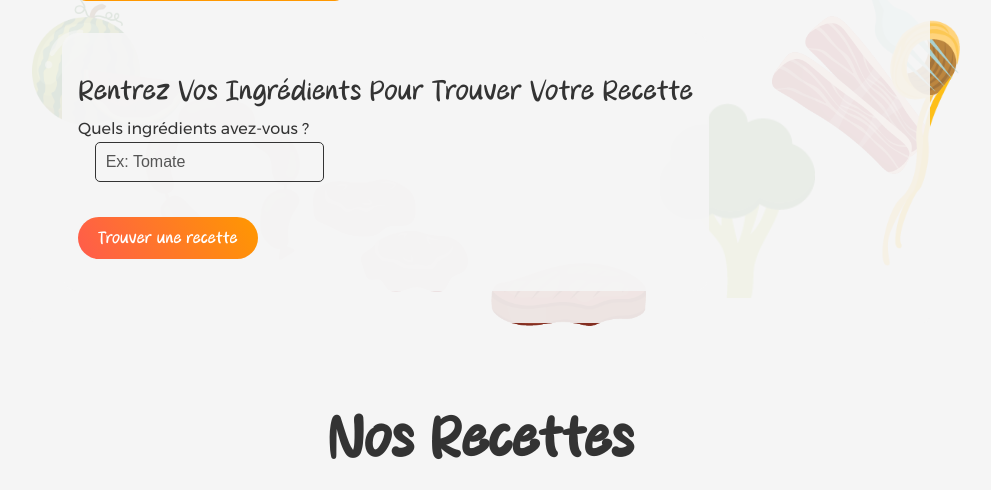
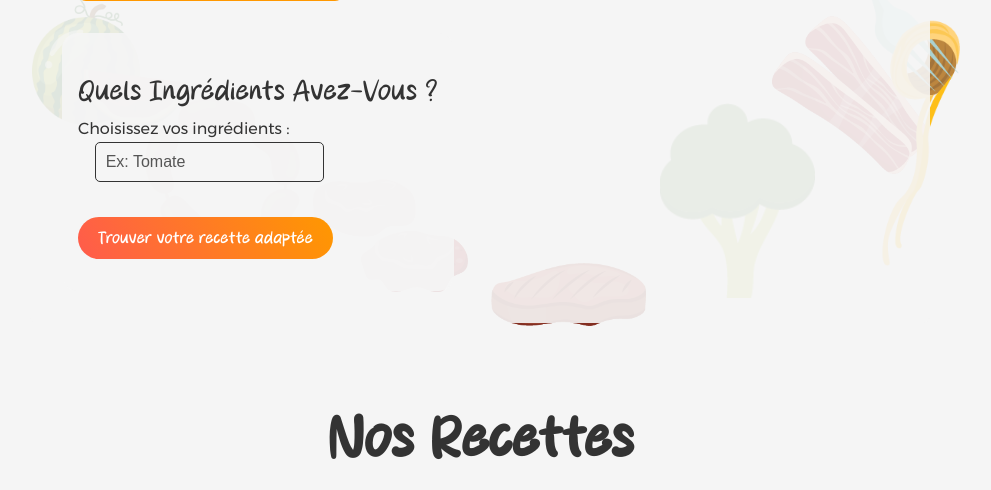
Before and after one commit to agweb12/recettesaipoo, a PHP site: page /recettesaipoo/ in a window 1280 px wide. Shown: the part 199-689 px from the top of the page, without its empty margins (160-1151 px from the left). Run offline with PHP 8.4, Linux system fonts and the light colour scheme; the visitor is signed in with stand-in values (Sample User, id 1); data comes from the database, SQL or seed files in the repository; data that the repository does not hold is empty; some web fonts are replaced.

Commit message:
version 1.0

```diff
--- a/app/controllers/HomeController.php
+++ b/app/controllers/HomeController.php
@@ -20,9 +20,21 @@
 
     public function index() {
         // Traitement du formulaire d'ingrédients
-        if($this->isLoggedIn() && isset($_POST['submit_ingredients']) && !empty($_POST['ingredients'])) {
-            $this->processIngredientForm();
-            return; // Redirection déjà effectuée dans processIngredientForm
+        if($this->isLoggedIn() && isset($_POST['submit_ingredients']) && !empty($_POST['ingredients'])){
+            // Vérifier qu'au moins un ingrédient valide est présent
+            $hasValidIngredient = false;
+            foreach($_POST['ingredients'] as $ingredient){
+                if(!empty($ingredient)){
+                    $hasValidIngredient = true; // Au moins un ingrédient est valide
+                    break; // Pour éviter de continuer à vérifier les autres ingrédients si un valide est trouvé
+                }
+            }
+
+            if($hasValidIngredient){
+                $this->processIngredientForm();
+                return; // Redirection déjà effectuée dans processIngredientForm
+            }
+
         }
 
         // Récupération des recettes populaires et récentes
--- a/app/models/Ingredients.php
+++ b/app/models/Ingredients.php
@@ -77,6 +77,10 @@
 
      public function addUserIngredients(int $userId, array $ingredients): int // retourne le nombre de lignes affectées
     {
+        // Vérifier si le tableau d'ingrédients est vide
+        if (empty($ingredients) || count(array_filter($ingredients)) === 0) {
+            return 0; // Retourner 0 si aucun ingrédient valide
+        }
         $sql = "INSERT INTO liste_personnelle_ingredients (id_utilisateur, id_ingredient, quantite, date_creation) VALUES (:id_utilisateur, :id_ingredient, :quantite, NOW())";
         $stmt = $this->db->prepare($sql);
 
@@ -97,7 +101,7 @@
             }
         }
         // $result est un booléen qui indique si l'insertion a réussi pour tous les ingrédients
-        return $result;
+            return (int)$result; // Convertir le résultat booléen en entier (1 pour succès, 0 pour échec)
     }
 
     /**
--- a/app/views/accueil.php
+++ b/app/views/accueil.php
@@ -3,8 +3,8 @@
         <?php if(isset($isLoggedIn) && $isLoggedIn): ?>
         <p class="alert alert-warning">Bonjour <?= $user['prenom'] ?>, vous êtes connecté !</p>
         <form action="<?= RACINE_SITE ?>" method="post" id="formIngredients">
-            <h4>Rentrez vos ingrédients pour trouver votre recette</h4>
-            <label for="ingredients">Quels ingrédients avez-vous ?</label>
+            <h4>Quels ingrédients avez-vous ?</h4>
+            <label for="ingredients">Choisissez vos ingrédients :</label>
             <div id="ingredients-container">
                 <div class="ingredient-input-group">
                     <div class="inputBox">
@@ -15,7 +15,7 @@
                 </div>
             </div>
             <div class="selected-ingredients"></div>
-            <button type="submit" name="submit_ingredients">Trouver une recette</button>
+            <button type="submit" name="submit_ingredients">Trouver votre recette adaptée</button>
         </form>
         <?php else: ?>
             <h1>Recettes AI</h1>
@@ -63,8 +63,8 @@
     <a href="<?= RACINE_SITE ?>recettes" class="cta">Vous pouvez également rechercher des recettes</a>
 </section>
 <section class="features">
-    <h2>nos fonctionnalités</h2>
-    <p>Nous proposons plusieurs fonctionnalités pour vous aider à trouver la recette parfaite :</p>
+    <h2>comment ça marche ?</h2>
+    <p>Nous proposons plusieurs solutions pour vous aider à trouver la recette parfaite :</p>
     <div class="features-carousel">
         <div class="features-carousel-container">
             <div class="feature-slide">
@@ -74,7 +74,7 @@
             </div>
             <div class="feature-slide">
                 <i class="fi fi-sr-shopping-cart"></i>
-                <strong>Liste d'ingrédients Personnelles</strong>
+                <strong>Liste personnelle d'ingrédient</strong>
                 <p>Créez votre liste d'ingrédients à partir des ingrédients existants, et retrouver les recettes correspondantes à votre liste.</p>
             </div>
             <div class="feature-slide">
--- a/app/views/recettes.php
+++ b/app/views/recettes.php
@@ -207,8 +207,8 @@
 <!-- Fin de la section des recettes -->
 <!-- Carousel des fonctionnalités -->
 <section class="features">
-    <h2>nos fonctionnalités</h2>
-    <p>Nous proposons plusieurs fonctionnalités pour vous aider à trouver la recette parfaite :</p>
+    <h2>comment ça marche ?</h2>
+    <p>Nous proposons plusieurs solutions pour vous aider à trouver la recette parfaite :</p>
     <div class="features-carousel">
         <div class="features-carousel-container">
             <div class="feature-slide">
@@ -218,7 +218,7 @@
             </div>
             <div class="feature-slide">
                 <i class="fi fi-sr-shopping-cart"></i>
-                <strong>Liste d'ingrédients Personnelles</strong>
+                <strong>Liste personnelle d'ingrédients</strong>
                 <p>Créez votre liste d'ingrédients à partir des ingrédients existants, et retrouver les recettes correspondantes à votre liste.</p>
             </div>
             <div class="feature-slide">
```
